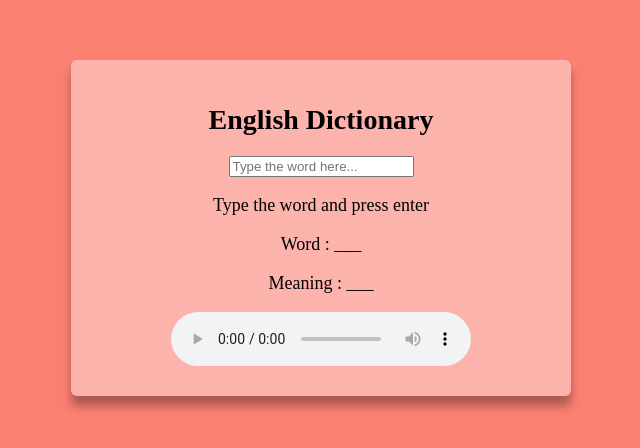
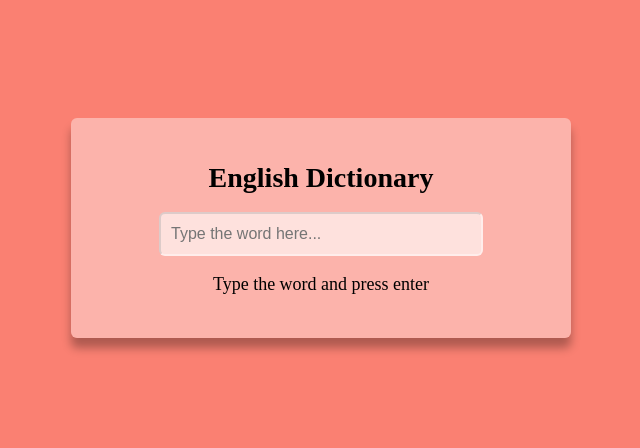
Before and after one commit to kimbrian2010/simple-dictionary, a plain HTML site: page index.html in a window 1280 px wide. Shown: the part 172-620 px from the top of the page, without its empty margins (319-959 px from the left). Drawn offline with Linux system fonts and the light colour scheme.

Commit message:
finnished adding css

```diff
--- a/style.css
+++ b/style.css
@@ -24,3 +24,17 @@ body {
 .heading {
     font-size: 28px;
 }
+
+.input {
+    height: 40px;
+    width: 300px;
+    background: rgba(255, 255, 255, .6);
+    border-color: rgba(255, 255, 255, .4);
+    font-size: 16px;
+    padding: 0 10px;
+    border-radius: 6px;
+}
+
+.definition {
+    display: none;
+}
```
